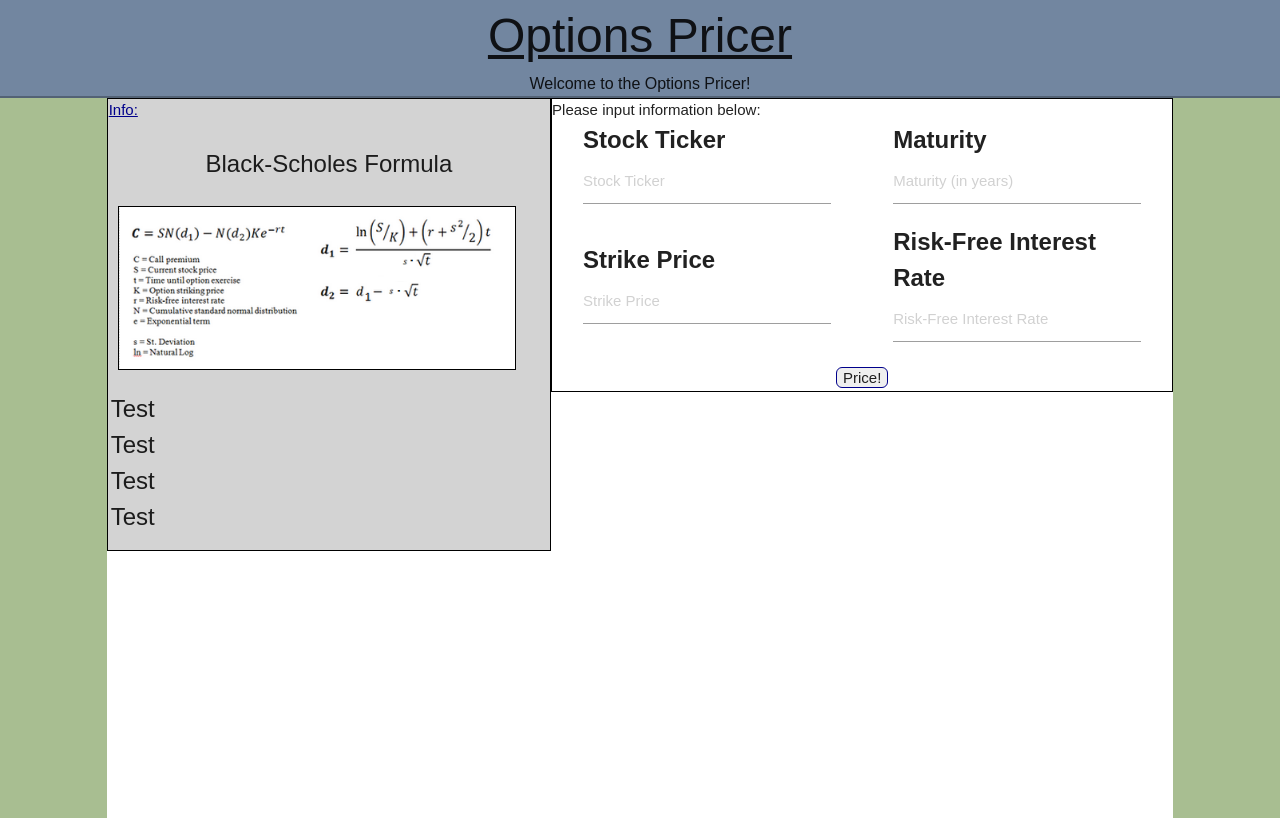
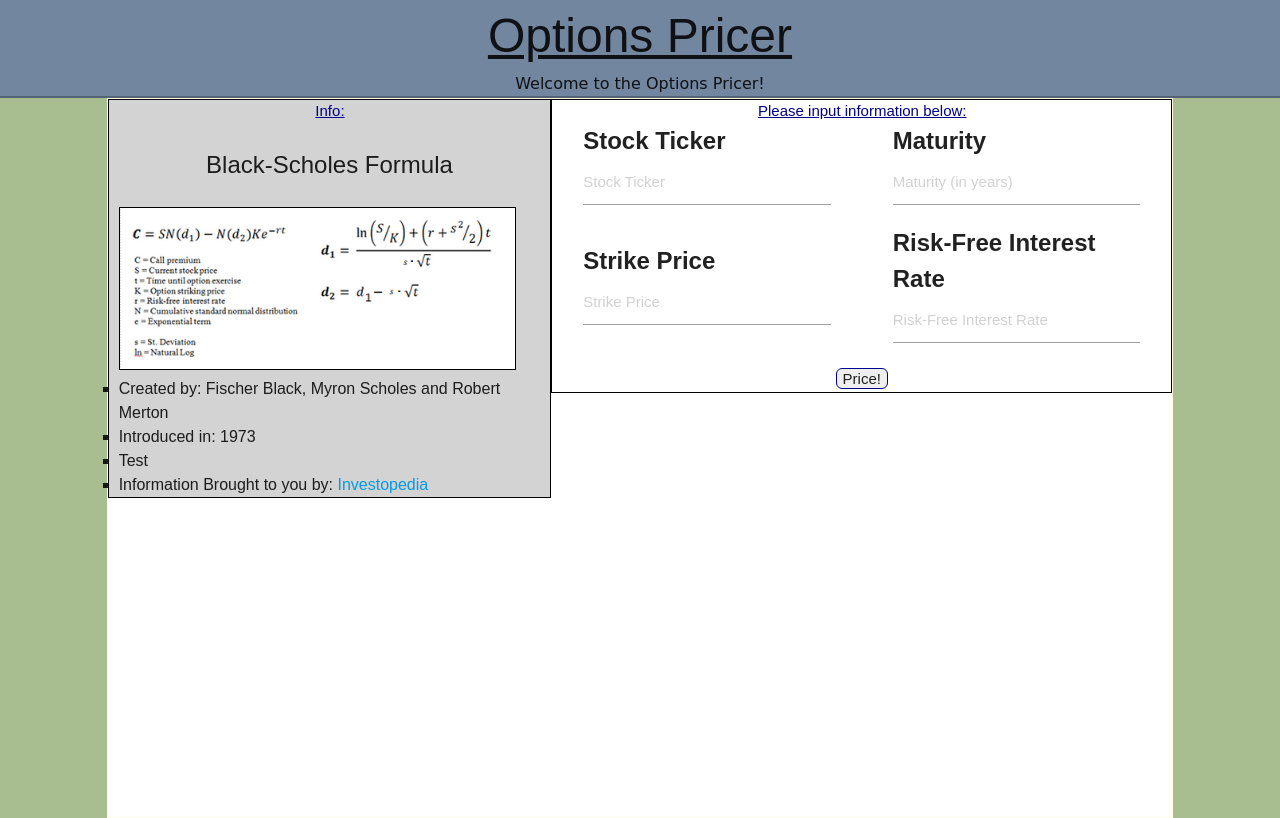
Before and after one commit to sashapotash29/option_pricer, a Flask app: page / in a window 1280 px wide. Run offline with Flask 2, Linux system fonts and the light colour scheme; some libraries are stand-ins or nearby versions.

Commit message:
added styling and beginning of JS

```diff
--- a/static/css/home.css
+++ b/static/css/home.css
@@ -10,8 +10,8 @@ body{
 	padding:0;
 }
 
-ul:not(.browser-default) {
-    padding-left: 3px;
+ul:not(.browser-default) li{
+    padding:0;
     list-style-type: square;
 }
 
@@ -45,6 +45,7 @@ ul:not(.browser-default) {
 	font-size: 2vh;
 	margin:0;
 	padding:0;
+	font-family: cursive;
 
 }
 
@@ -60,6 +61,7 @@ ul:not(.browser-default) {
 	height:100%;
 	margin:0;
 	padding:0;
+	border:0.4px solid lightyellow;
 
 }
 
@@ -90,12 +92,13 @@ ul:not(.browser-default) {
 
 }
 
-.infoHeader{
+.mainSpaceHeader{
 	margin:0;
 	margin-left:1px;
 	padding:0;
 	text-decoration: underline;
 	color:darkblue;
+	text-align: center;
 
 }
 
@@ -118,9 +121,23 @@ ul:not(.browser-default) {
 
 }
 
+.informationList{
+	margin:0;
+	padding:0;
+	margin-left:10px;
+
+
+}
+
 .informationList li{
-	font-size: 3vh;
-	list-style-type: square;
+	font-size: 2vh;
+
+}
+
+.bsListItem{
+	font-size: 1vh;
+
+
 }
 
 .formInputArea{
--- a/static/js/home.js
+++ b/static/js/home.js
@@ -1 +1,46 @@
 console.log("JS connected")
+
+var check_sub_valid = function(){
+	const stockChoice = document.getElementById('tickerInput').value
+	const strikeInput = document.getElementById('strikeInput').value
+	const maturityInput = document.getElementById('maturityInput').value
+	const rfRateInput = document.getElementById('rfRateInput').value
+	console.log(stockChoice, strikeInput, maturityInput, rfRateInput)
+	var checking_array = [stockChoice,strikeInput,maturityInput,rfRateInput]
+	for(var i =0; i < checking_array.length; i++){
+		if (checking_array[i] == ""){
+			console.log("false")
+			return false
+
+		}
+		else{
+			continue
+		}
+
+	};
+	return true
+
+
+};
+
+var priceButton = document.getElementById('priceButton')
+
+priceButton.addEventListener("click", function(e){
+	e.preventDefault()
+	var answer = check_sub_valid()
+
+	if(answer==true){
+		console.log("ready to go")
+		const stockChoice = document.getElementById('tickerInput').value
+		const strikeInput = document.getElementById('strikeInput').value
+		const maturityInput = document.getElementById('maturityInput').value
+		const rfRateInput = document.getElementById('rfRateInput').value
+		var information_obj = {"stockChoice": stockChoice, "strikeInput":strikeInput,
+			'maturityInput': maturityInput, 'rfRateInput':rfRateInput}
+	}
+	else{
+		console.log("NOT ready to go")
+	}
+
+
+})
--- a/templates/home.html
+++ b/templates/home.html
@@ -26,18 +26,18 @@
 			<div class="col s10 mainSpace">
 				<div class="row formSpace">
 					<div class="col s5 formSideBar">
-						<p class="infoHeader">Info:</p>
+						<p class="mainSpaceHeader">Info:</p>
 						<p class="bScholesHeader"> Black-Scholes Formula</p>
 						<image class="formulaImage" src="../static/images/blackscholes.png" width=100% height=100%>
 						<ul class="informationList">
-							<li> Test</li>
-							<li> Test</li>
-							<li> Test</li>
-							<li> Test</li>
+							<li class="bsListItem"> Created by: Fischer Black, Myron Scholes and Robert Merton</li>
+							<li class="bsListItem"> Introduced in: 1973</li>
+							<li class="bsListItem"> Test</li>
+							<li class="bsListItem"> Information Brought to you by: <a target="_blank"href="http://www.investopedia.com/university/options-pricing/black-scholes-model.asp"> Investopedia</a></li>
 						</ul>
 					</div>
 					<div class="col s7 formInputArea">
-						<span>Please input information below:</span>
+						<p class="mainSpaceHeader">Please input information below:</span>
 						<form>
 							<div class="row rowForm">
 								<div class="col s6 nameAndInput">
@@ -56,12 +56,12 @@
 	          					</div>
 	          					<div class="col s6 nameAndInput">
 	          						<span class="inputName"> Risk-Free Interest Rate </span>
-	          						<input placeholder="Risk-Free Interest Rate" id="first_name" type="text" class="inputClass" required>
+	          						<input placeholder="Risk-Free Interest Rate" id="rfRateInput" type="text" class="inputClass" required>
 	          					</div>
 	      					</div>
 	      					<div class="row rowForm">
 								<div class="col s12 submitButtonRow">
-									<input  class="submitButton" type="submit" value="Price!">
+									<input  id ="priceButton" class="submitButton" type="submit" value="Price!">
 	          					</div>
 	      					</div>
       					</form>
```
